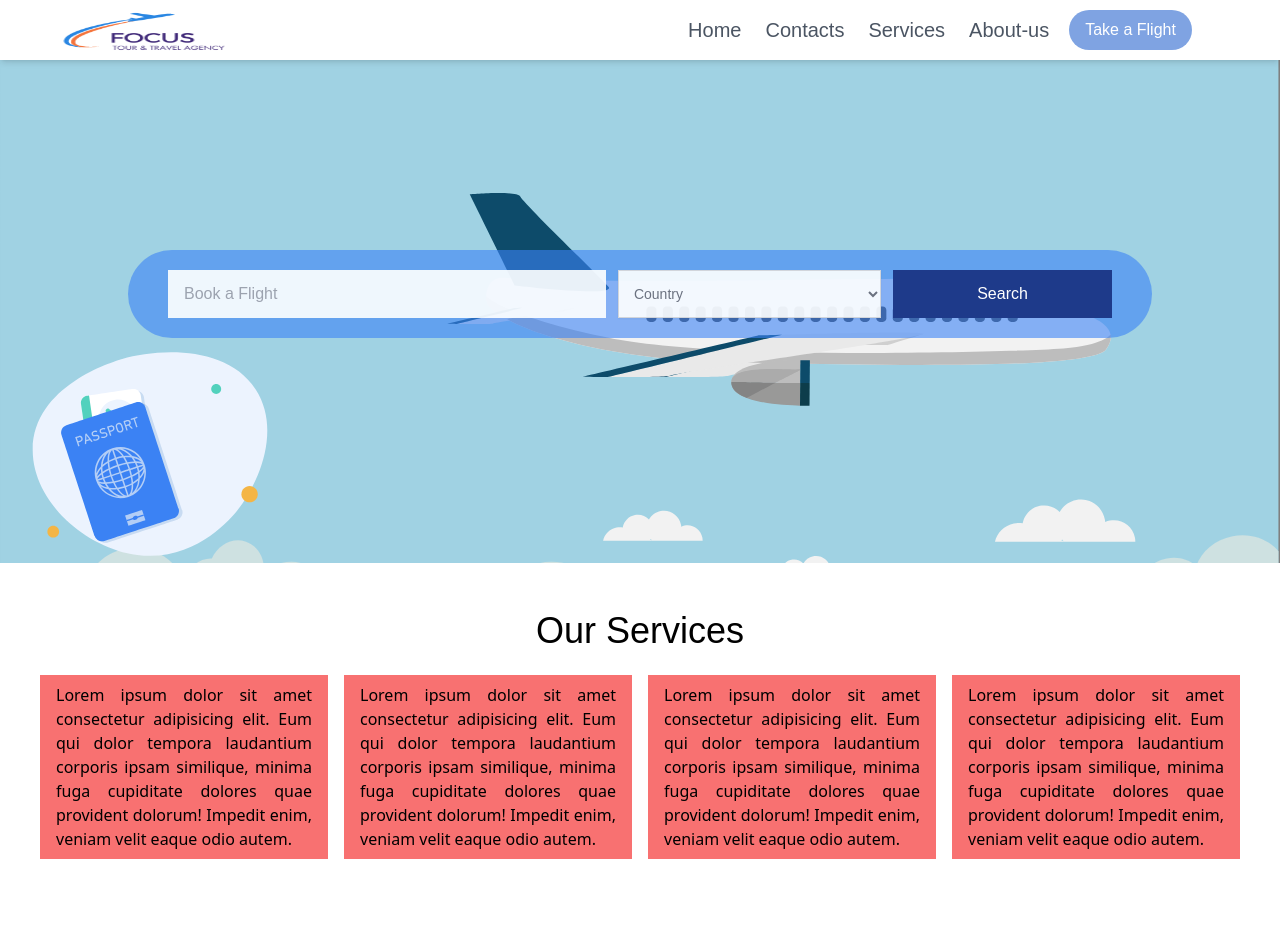
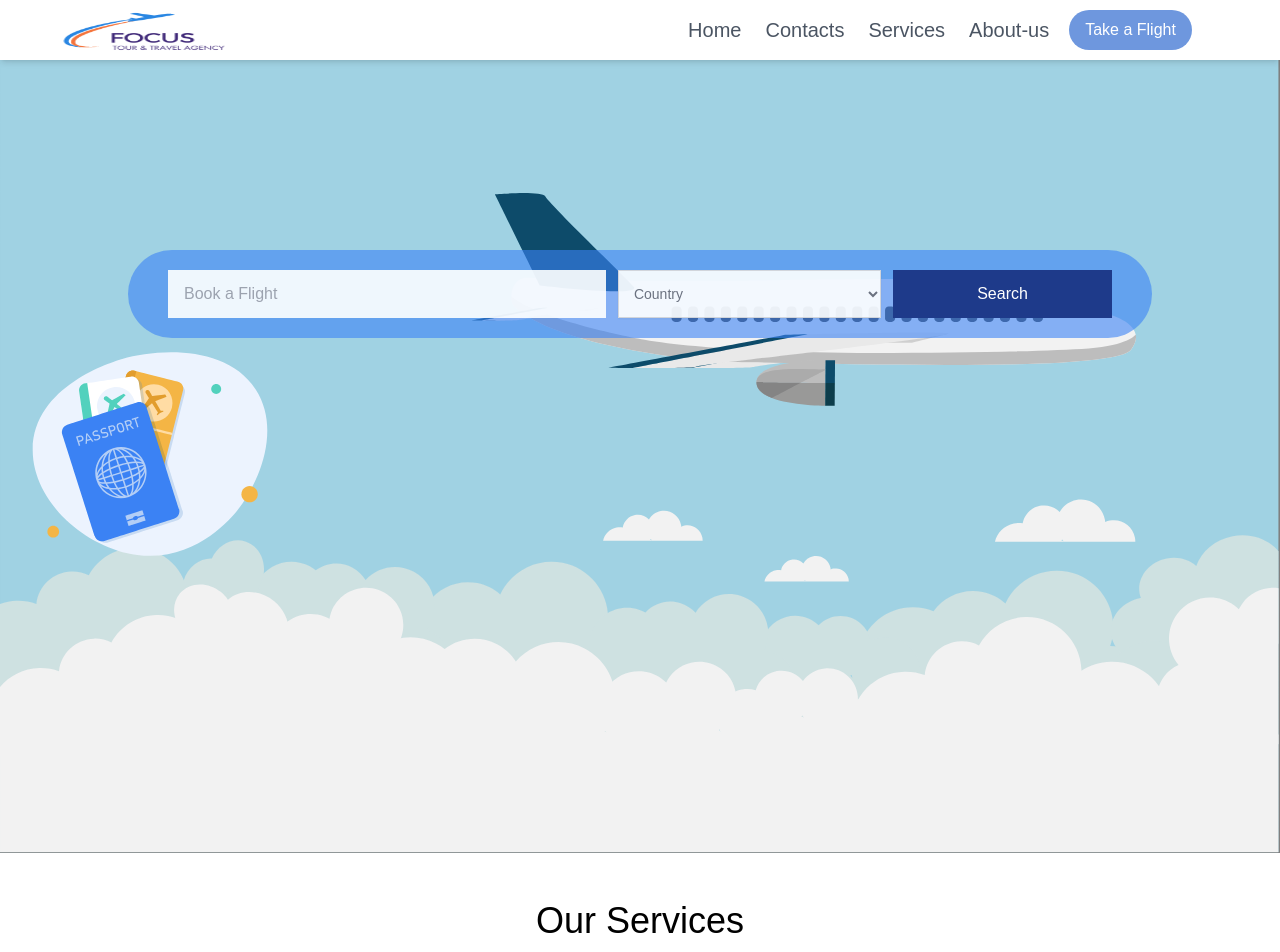
Before and after one commit to jibon2016/focus-tours, a React (Vite) app: page / in a window 1280 px wide. Shown: the top 952 px of the page. Before the commit the page ends 915 px from the top, so only its background shows below. Built offline with nearby package versions, Linux system fonts and the light colour scheme; a web font is replaced by a local one.

Commit message:
Slider Working

```diff
--- a/src/components/Services.jsx
+++ b/src/components/Services.jsx
@@ -1,17 +1,28 @@
 import React from 'react'
+import Slider from 'react-slick'
 
 export default function Services() {
+    const settings = {
+        dots: true,
+        infinite: true,
+        speed: 300,
+        slidesToShow: 4,
+        slidesToScroll: 4,
+        autoplay: true,
+        autoplaySpeed: 2000
+    };
     return (
         <div className='relative w-full'>
-            <div className='absolute bg-white top-0 md:-top-[290px] py-10 px-10'>
+            <div className=' top-0 md:-top-[290px] py-10 px-10'>
                 <h2 className='text-center text-3xl md:text-4xl py-2 font-madimi-one capitalize'>Our Services</h2>
-                <div className="py-4">
-                    <div className='grid grid-cols-2 md:grid-cols-4 gap-4 text-justify'>
+                <div className="py-4 text-justify slider-container">
+                    <Slider {...settings}>
                         <div className="bg-red-400 py-2 px-4"><p>Lorem ipsum dolor sit amet consectetur adipisicing elit. Eum qui dolor tempora laudantium corporis ipsam similique, minima fuga cupiditate dolores quae provident dolorum! Impedit enim, veniam velit eaque odio autem.</p></div>
                         <div className="bg-red-400 py-2 px-4"><p>Lorem ipsum dolor sit amet consectetur adipisicing elit. Eum qui dolor tempora laudantium corporis ipsam similique, minima fuga cupiditate dolores quae provident dolorum! Impedit enim, veniam velit eaque odio autem.</p></div>
                         <div className="bg-red-400 py-2 px-4"><p>Lorem ipsum dolor sit amet consectetur adipisicing elit. Eum qui dolor tempora laudantium corporis ipsam similique, minima fuga cupiditate dolores quae provident dolorum! Impedit enim, veniam velit eaque odio autem.</p></div>
                         <div className="bg-red-400 py-2 px-4"><p>Lorem ipsum dolor sit amet consectetur adipisicing elit. Eum qui dolor tempora laudantium corporis ipsam similique, minima fuga cupiditate dolores quae provident dolorum! Impedit enim, veniam velit eaque odio autem.</p></div>
-                    </div>
+                        <div className="bg-red-400 py-2 px-4"><p>Lorem ipsum dolor sit amet consectetur adipisicing elit. Eum qui dolor tempora laudantium corporis ipsam similique, minima fuga cupiditate dolores quae provident dolorum! Impedit enim, veniam velit eaque odio autem.</p></div>
+                    </Slider>
                 </div>
             </div>
         </div>
--- a/src/main.jsx
+++ b/src/main.jsx
@@ -2,6 +2,8 @@ import { StrictMode } from 'react'
 import { createRoot } from 'react-dom/client'
 import App from './App.jsx'
 import './index.css'
+import "slick-carousel/slick/slick.css";
+import "slick-carousel/slick/slick-theme.css";
 
 createRoot(document.getElementById('root')).render(
   <StrictMode>
```
